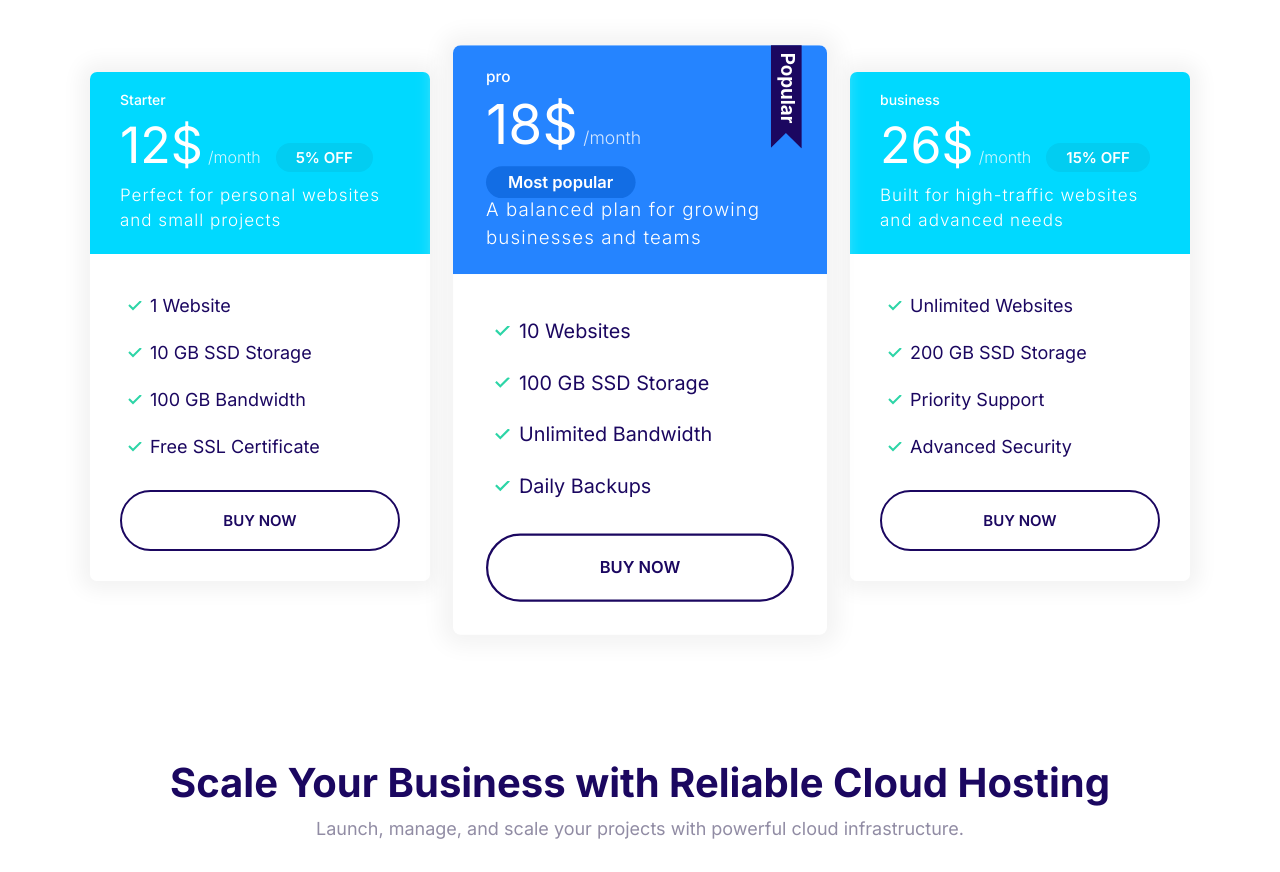
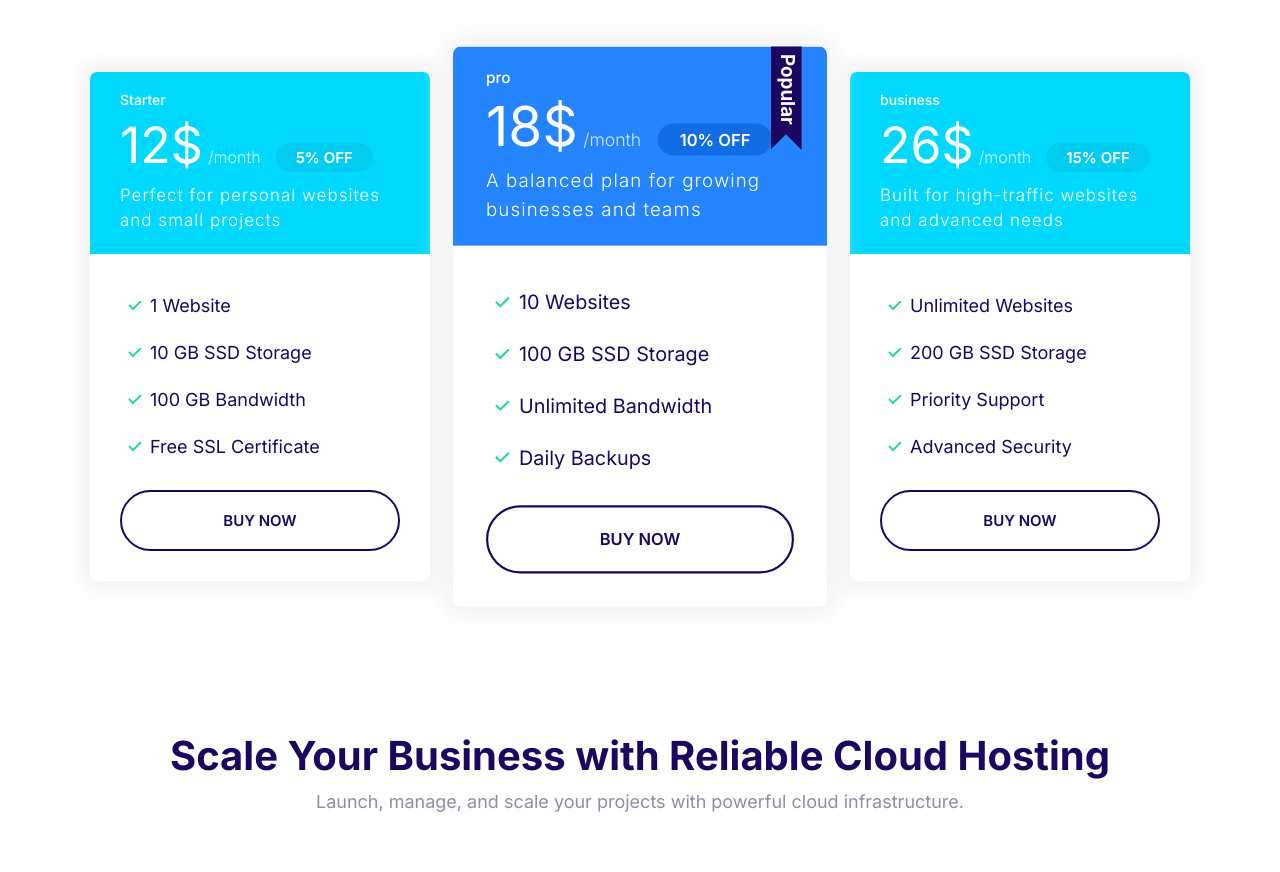
Before and after one commit to roshavafaei/roshify-landing-page, a website built with Parcel: page index.html in a window 1280 px wide. Shown: the part 1300-2172 px from the top of the page. Built offline with nearby package versions, Linux system fonts and the light colour scheme.

Commit message:
change the pricing of the plan section

```diff
--- a/index.html
+++ b/index.html
@@ -120,7 +120,7 @@
               <h3 class="plan__name">pro</h3>
               <span class="plan__price">18$</span>
               <span class="plan__billing-cycle">/month</span>
-              <span class="badge badge--primary badge small">Most popular</span>
+              <span class="badge badge--primary badge small">10% OFF</span>
               <span class="plan__description">A balanced plan for growing businesses and teams</span>
             </header>
             <div class="card__body">
```
